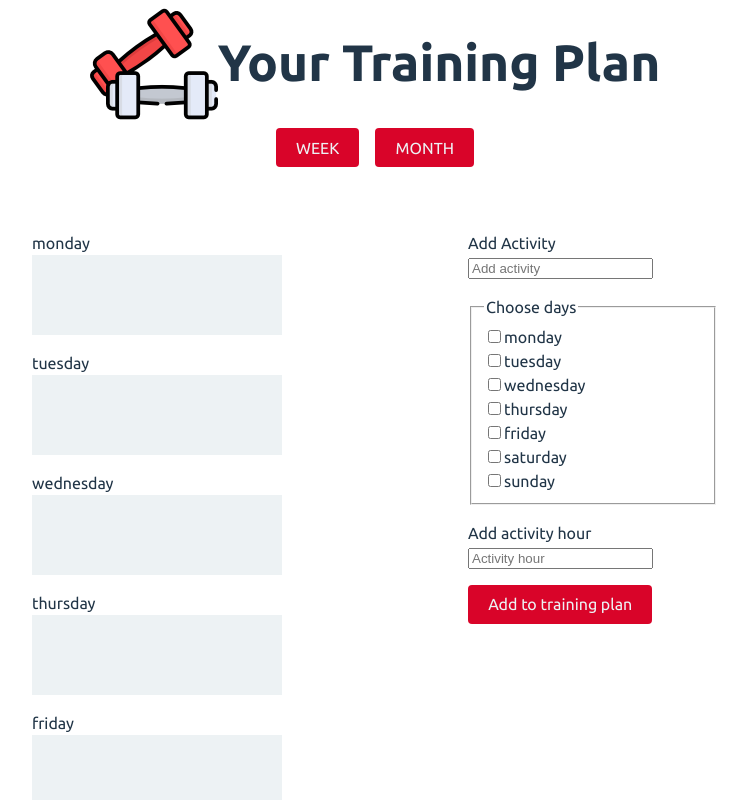
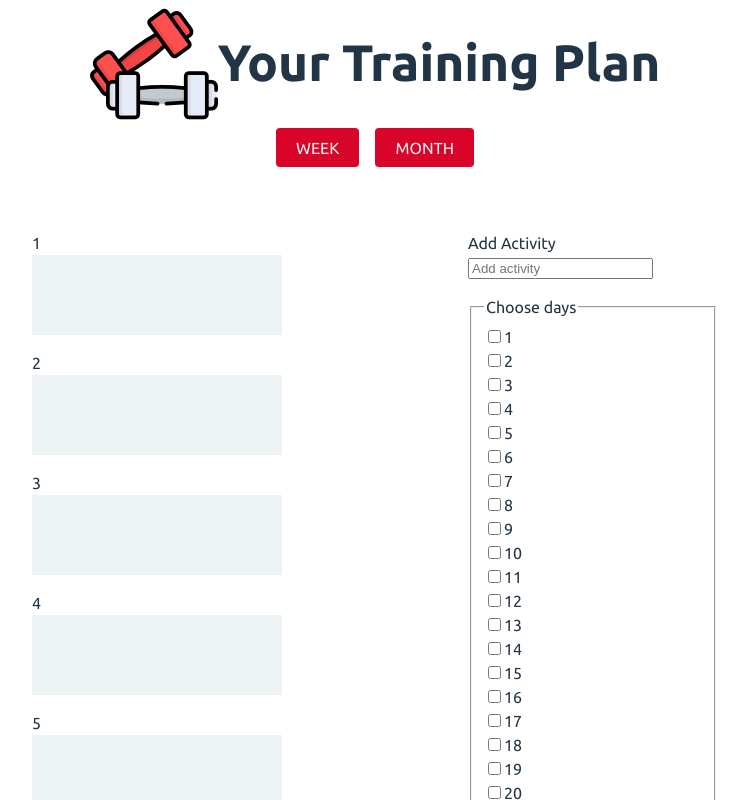
Before and after one commit to AnnaKus5/YourTrainingPlan, a React (Vite) app in the folder my-training-plan/: page / in a window 1280 px wide. Shown: the top 800 px of the page, without its empty margins (265-1012 px from the left). Built offline with nearby package versions, Linux system fonts and the light colour scheme.

Commit message:
Add month page

```diff
--- a/my-training-plan/src/App.css
+++ b/my-training-plan/src/App.css
@@ -32,6 +32,7 @@ header, nav {
 
 .activity {
   margin-top: 0;
+  margin-bottom: 0.5rem;
 }
 
 .input-container {
--- a/my-training-plan/src/App.jsx
+++ b/my-training-plan/src/App.jsx
@@ -1,9 +1,12 @@
 import { useState, useEffect } from 'react'
 import './App.css'
-import WeekSection from './WeekSection'
 import AddActivitySection from './AddActivitySection'
+import WeekPage from './WeekPage'
+import MonthPage from "./MonthPage"
 
 export default function App() {
+
+  const [ site, setSite ] = useState("month")
 
   const [ trainingData, setTrainingData ] = useState(createTrainingData())
 
@@ -18,12 +21,13 @@ export default function App() {
       trainingData[5].activity,
       trainingData[6].activity]
       )
-      //do poprawy ? jak usunać wartość inputu
-
+      //do poprawy ? jak inaczej usunać wartość inputu
+      // funkcja, która zwraca wszystkie zmienne trainingData[x].activity
 
   function createTrainingData() {
-    const weekDays = ["monday", "tuesday", "wednesday", "thursday", "friday", "saturday", "sunday"];
-    const data = weekDays.map(day => {
+    const days = site === "week" ? ["monday", "tuesday", "wednesday", "thursday", "friday", "saturday", "sunday"] :
+      [1, 2, 3, 4, 5, 6, 7, 8, 9, 10, 11, 12, 13, 14, 15, 16, 17, 18, 19, 20, 21, 22, 23, 24, 25, 26, 27, 28]
+    const data = days.map(day => {
       return {
         day: day,
         activity: [],
@@ -91,6 +95,10 @@ export default function App() {
     })
   }
 
+  function deletePlan() {
+    props.setTrainingData(props.createTrainingData())
+}
+
   return (
     <>
     <header>
@@ -102,11 +110,17 @@ export default function App() {
       <button className="nav-button" id="month-button">MONTH</button>
     </nav>
     <main className="main-container">
-      <WeekSection
+      {site === "week" ?
+        <WeekPage
         trainingData={trainingData}
         setTrainingData={setTrainingData}
         createTrainingData={createTrainingData}
-        />
+        deletePlan={deletePlan}/> :
+        <MonthPage
+        trainingData={trainingData}
+        setTrainingData={setTrainingData}
+        createTrainingData={createTrainingData}
+        deletePlan={deletePlan}/>}
       <AddActivitySection
         trainingData={trainingData}
         dayChecked={dayChecked}
--- /dev/null
+++ b/my-training-plan/src/MonthPage.jsx
@@ -0,0 +1,31 @@
+import React from "react";
+import './App.css'
+
+export default function MonthPage(props) {
+
+    const monthElements = props.trainingData.map(day => {
+
+
+        const activityElements = day.activity.length > 0 ?
+            day.activity.map(activity => {
+                return (
+                    <p key={nanoid()} className="activity">{activity.newActivityHour} - {activity.newActivity}</p>
+                )
+            }) : ""
+
+        return (
+            <div key={day.day} className="day-container">
+                <p className="day-name">{day.day}</p>
+                <div className="day-square">
+                    {activityElements}
+                </div>
+            </div>
+        )
+    })
+    return (
+        <div className="week-section-container">
+            {monthElements}
+            <button onClick={props.deletePlan}>Delete plan</button>
+        </div>
+    )
+}
--- /dev/null
+++ b/my-training-plan/src/WeekPage.jsx
@@ -0,0 +1,18 @@
+import React from "react";
+import { useState, useEffect } from "react"
+import WeekSection from "./WeekSection";
+
+export default function WeekPage(props) {
+
+
+    return (
+        <WeekSection
+        trainingData={props.trainingData}
+        setTrainingData={props.setTrainingData}
+        createTrainingData={props.createTrainingData}
+        deletePlan={props.deletePlan}
+        />
+    )
+}
+
+// zlikwidować weeksection ?
```
Also changed, not shown: my-training-plan/src/MonthPage.css (added).
